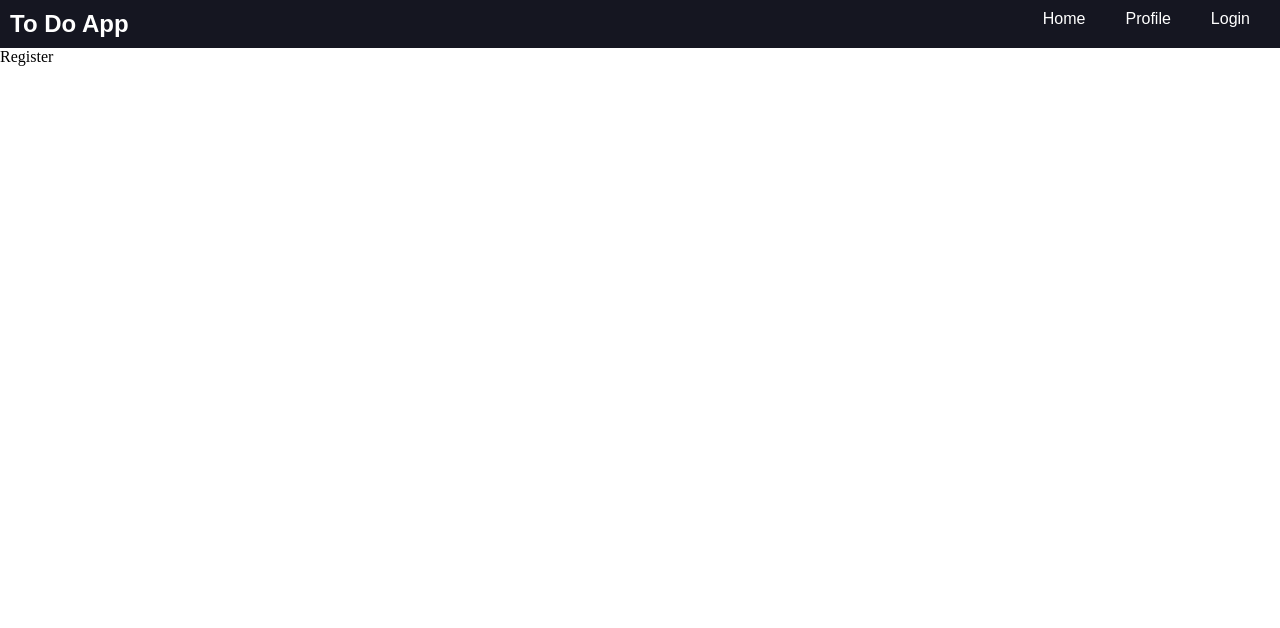
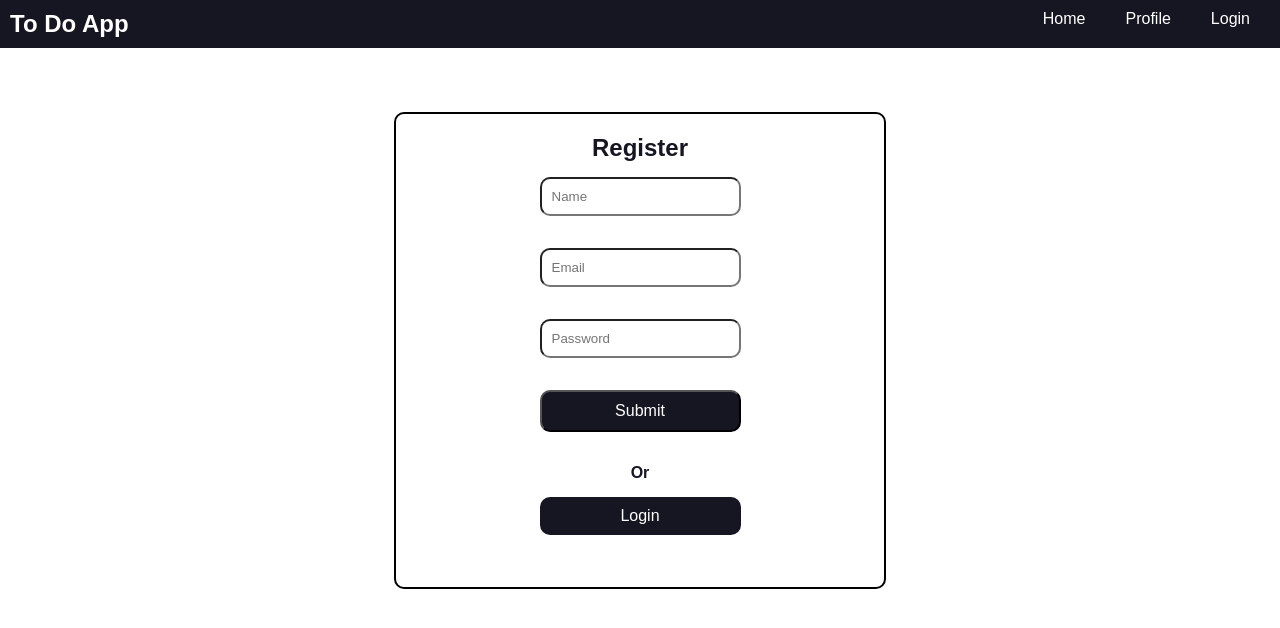
Before and after one commit to Tejas204/React-To-Do-App, a React (Vite) app: page /register in a window 1280 px wide. Shown: the top 628 px of the page. Built offline with nearby package versions, Linux system fonts and the light colour scheme.

Commit message:
Created Register Page

```diff
--- a/src/pages/Register.jsx
+++ b/src/pages/Register.jsx
@@ -1,8 +1,21 @@
 import React from 'react'
+import { Link } from 'react-router-dom'
 
 const Register = () => {
   return (
-    <div>Register</div>
+    <div className='login'>
+      <section>
+        <form>
+          <h2>Register</h2>
+          <input type='text' placeholder='Name'/>
+          <input type='email' placeholder='Email'/>
+          <input type='password' placeholder='Password'/>
+          <button type='submit'>Submit</button>
+          <h4>Or</h4>
+          <Link className='registerButton' to={'/login'}>Login</Link>
+        </form>
+      </section>
+    </div>
   )
 }
 
```
